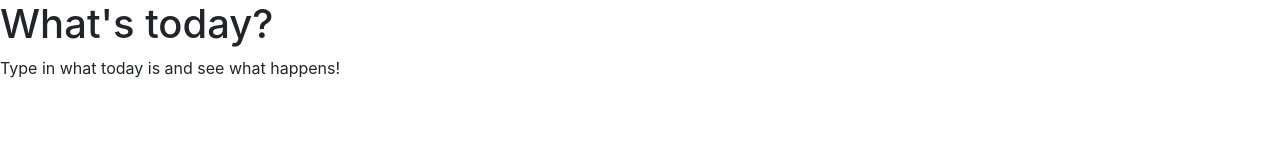
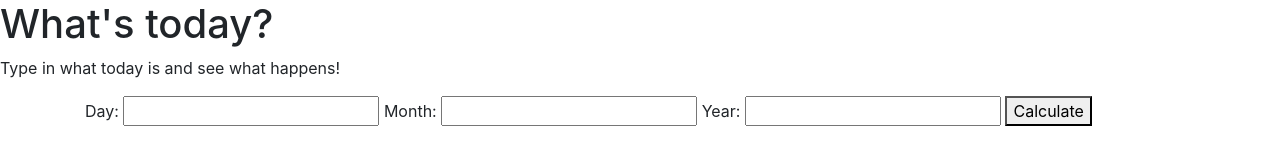
Before and after one commit to TheBritish23/Weekday, a website built with webpack: page src/index.html in a window 1280 px wide. Built offline with nearby package versions, Linux system fonts and the light colour scheme.

Commit message:
add labels, inputs, and output

```diff
--- a/src/index.html
+++ b/src/index.html
@@ -11,3 +11,18 @@
   <p>Type in what today is and see what happens!</p>
   <div class="container">
   <form id=7days>
+    <label for="day">Day:</label>
+    <input type="number" id="day">
+    <label for="month">Month:</label>
+    <input type="number" id="month">
+    <label for="year">Year:</label>
+    <input type="number" id="year">
+    <button type="submit">Calculate</button>
+   </form>
+  </div>
+  <div id="output">
+
+  </div>
+
+</body>
+</html>
```
